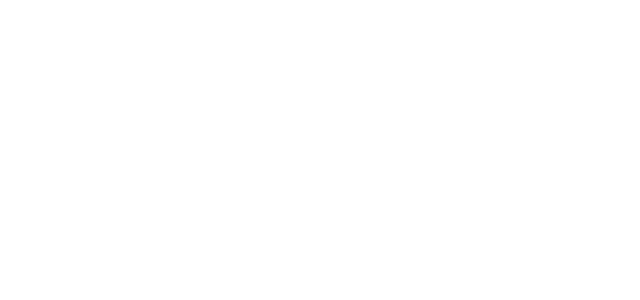
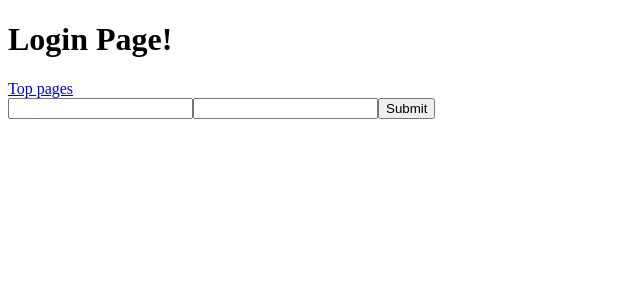
Before and after one commit to yukke271/VRCFavoLister, a Nuxt app in the folder nuxt/app/VRCFavoLister/: page /login in a window 1280 px wide. Before the commit this address had no page. Shown: the top 300 px of the page, without its empty margins (0-640 px from the left). Built offline with nearby package versions, Linux system fonts and the light colour scheme.

Commit message:
create page login

```diff
--- /dev/null
+++ b/nuxt/app/VRCFavoLister/pages/login.vue
@@ -0,0 +1,47 @@
+<template>
+  <div>
+    <h1>Login Page!</h1>
+    <NuxtLink to="/"> Top pages </NuxtLink>
+    <form @submit="onSubmit">
+      <input v-model="email" v-bind="emailAttrs" name="email" type="email" />
+      <span>{{ errors.email }}</span>
+
+      <input
+        v-model="password"
+        v-bind="passwordAttrs"
+        name="password"
+        type="password"
+      />
+      <span>{{ errors.password }}</span>
+
+      <button>Submit</button>
+    </form>
+  </div>
+</template>
+
+<script setup>
+import { useForm } from "vee-validate";
+import * as yup from "yup";
+
+const schema = yup.object({
+  email: yup
+    .string()
+    .email("メールアドレスの形式で入力してください")
+    .required("この項目は必須です"),
+  password: yup
+    .string()
+    .min(8, "８文字以上で入力してください")
+    .required("この項目は必須です"),
+});
+
+const { defineField, errors, handleSubmit } = useForm({
+  validationSchema: schema,
+});
+
+const [email, emailAttrs] = defineField("email");
+const [password, passwordAttrs] = defineField("password");
+
+const onSubmit = handleSubmit((values) => {
+  alert(JSON.stringify(values, null, 2));
+});
+</script>
```
